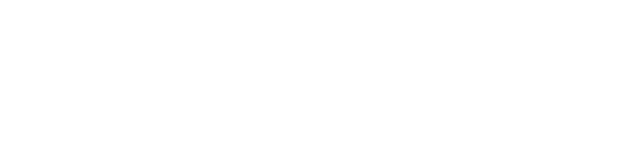
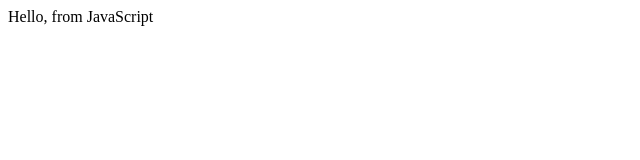
Before and after one commit to gostevVitalii/git-minin, a plain HTML site: page index.html in a window 1280 px wide. Shown: the whole page, without its empty margins (0-640 px from the left). Drawn offline with Linux system fonts and the light colour scheme.

Commit message:
added javascript

```diff
--- a/index.html
+++ b/index.html
@@ -9,7 +9,9 @@
 </head>
 
 <body>
+    <div id="demo"></div>
 
+    <script src="./script.js"></script>
 </body>
 
 </html>
--- /dev/null
+++ b/script.js
@@ -0,0 +1 @@
+document.getElementById("demo").innerHTML = "Hello, from JavaScript";
```
